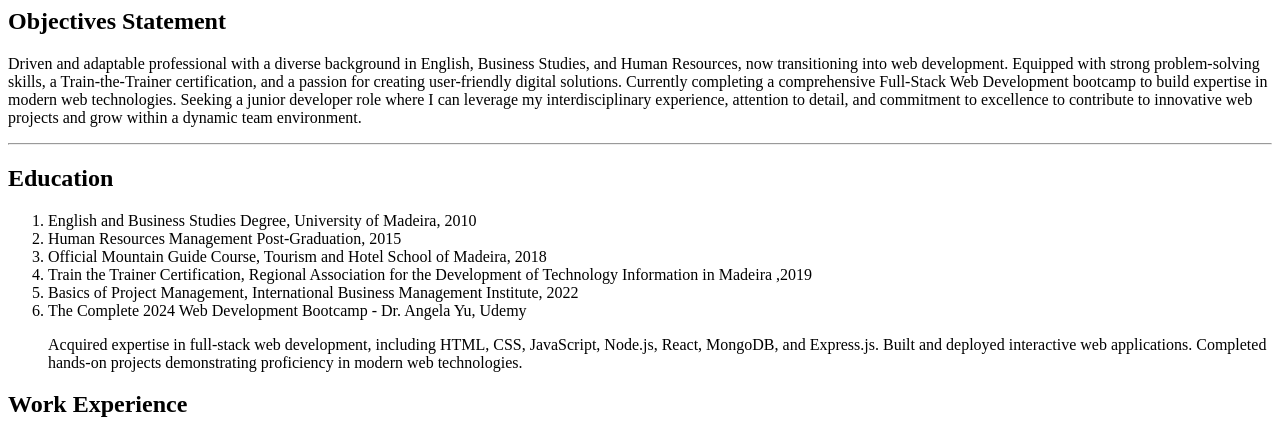
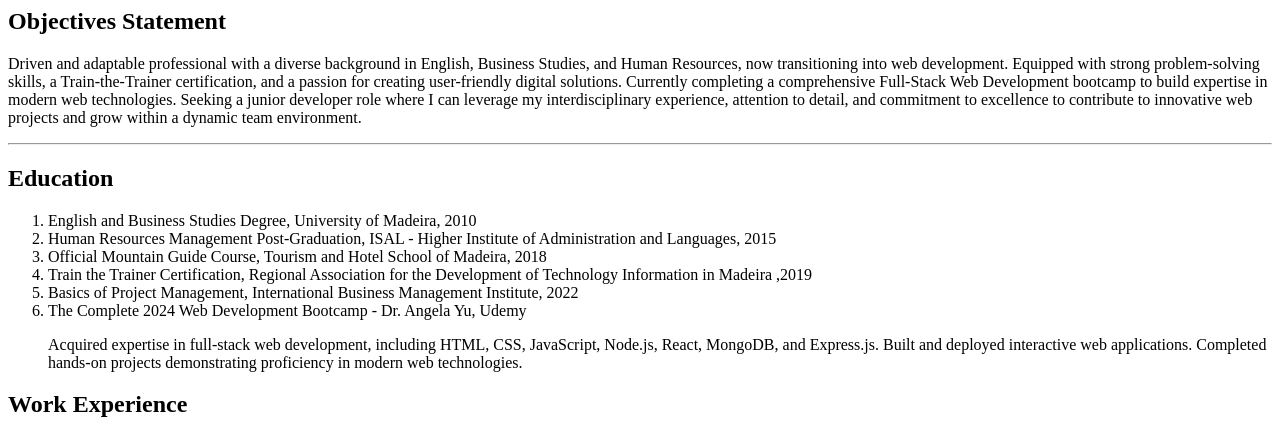
Before and after one commit to CastroWebDev/Capstone-Project-1, a plain HTML site: page index.html in a window 1280 px wide. Shown: the part 348-783 px from the top of the page. Drawn offline with Linux system fonts and the light colour scheme.

Commit message:
Add files via upload

```diff
--- a/index.html
+++ b/index.html
@@ -18,7 +18,7 @@
         <h2>Education</h2>
             <ol>
                 <li>English and Business Studies Degree, University of Madeira, 2010</li>
-                <li>Human Resources Management Post-Graduation, 2015</li>
+                <li>Human Resources Management Post-Graduation, ISAL - Higher Institute of Administration and Languages, 2015</li>
                 <li>Official Mountain Guide Course, Tourism and Hotel School of Madeira, 2018</li>
                 <li>Train the Trainer Certification, Regional Association for the Development of Technology Information in Madeira ,2019 </li>
                 <li>Basics of Project Management, International Business Management Institute, 2022</li>
```
